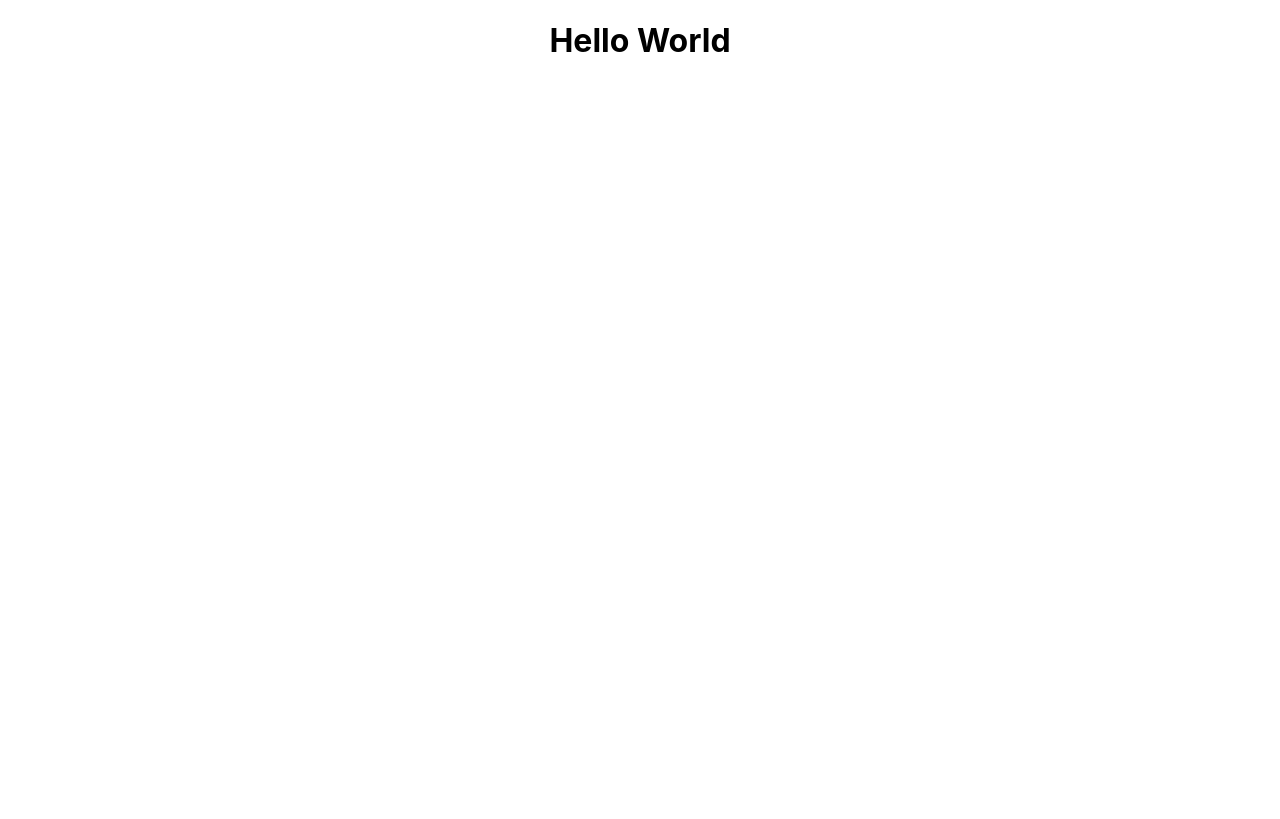
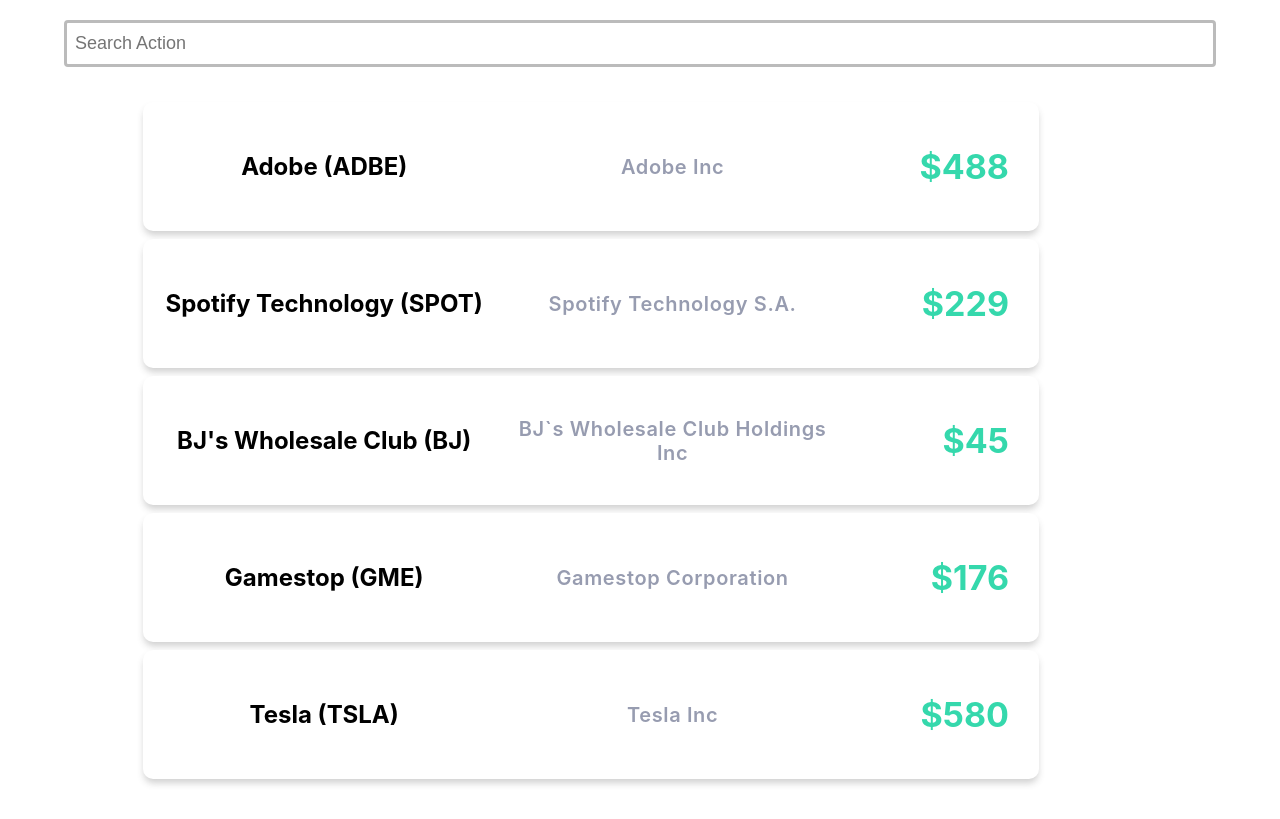
Before and after one commit to AlejoRamirezGismondi/FrontHood-AseCa, a React (Create React App) app: page / in a window 1280 px wide. Built offline with nearby package versions, Linux system fonts and the light colour scheme.

Commit message:
React Link on action click

```diff
--- a/src/components/Router/Router.tsx
+++ b/src/components/Router/Router.tsx
@@ -8,8 +8,8 @@
   return (
     <BrowserRouter>
       <Switch>
-        <Route path={"/"} exact component={ActionDetails}/>
-        <Route path={"/search"} exact component={Search}/>
+        <Route path={"/"} exact component={Search}/>
+        <Route path={"/action_detail/:id"}  component={ActionDetails}/>
       </Switch>
     </BrowserRouter>
   )
--- a/src/components/Search/Search.tsx
+++ b/src/components/Search/Search.tsx
@@ -2,6 +2,7 @@
 import "./Search.css";
 import SearchBar from "./SearchBar";
 import actions from "./action_data"
+import {Link} from "react-router-dom"
 
 class Search extends Component {
 
@@ -18,11 +19,13 @@
         if(actions.length > 0){
             this.state.showMessage = false
             this.actionList = actions.map((item) =>
-                <div className="action-card" key={item.id} onClick={() => this.viewDetails(item.id)}>
-                    <h2 className="action-card-title">{item.action_name} ({item.symbol})</h2>
-                    <p className="action-card-company">{item.company_name}</p>
-                    <p className="action-card-price">${item.price}</p>
-                </div>
+                <Link to={`/action_detail/${item.id}`} style={{ color: 'inherit', textDecoration: 'none' }}>
+                    <div className="action-card" key={item.id} onClick={() => this.viewDetails(item.id)}>
+                        <h2 className="action-card-title">{item.action_name} ({item.symbol})</h2>
+                        <p className="action-card-company">{item.company_name}</p>
+                        <p className="action-card-price">${item.price}</p>
+                    </div>
+                </Link>
             )
         } else {
             this.state.showMessage = true
```
